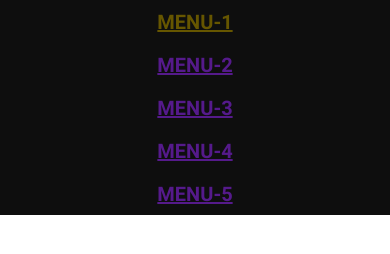
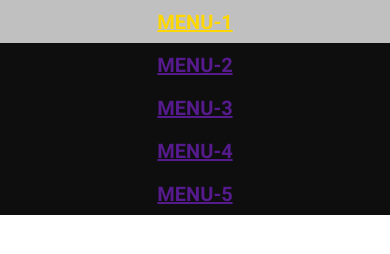
Before and after one commit to wiktornobis/nav_sass, a website: page index.html in a window 390 px wide. Drawn offline with Linux system fonts and the light colour scheme.

Commit message:
completed project

```diff
--- a/src/sass/utils/mixins.scss
+++ b/src/sass/utils/mixins.scss
@@ -1,8 +1,8 @@
-@use "sass:map";
-@use "sass:color";
+@use 'sass:map';
+@use 'sass:color';
 @import "../variables";
 
-@mixin font-face($family, $font-file, $path: $font-path){
+@mixin font-face($family, $font-file, $path: $font-path) {
   font-family: $family;
   src: url('#{$path}#{$font-file}.woff2') format('woff2'),
   url('#{$path}#{$font-file}.woff') format('woff');
@@ -10,34 +10,38 @@
   font-style: normal;
 }
 
-@mixin mq($breakpoint){
+
+@mixin mq($breakpoint) {
   $bp-value: map.get($grid-breakpoints, $breakpoint);
 
   @if $bp-value==null {
     $bp-value: 0;
-    @error "Breakpoint: #{$breakpoint} is undefinied. Check variables.sccs and $grid-breakpoints map for correct value"
+    @warn "Breakpoint: #{$breakpoint} is undefined. Check variables.scss and $grid-breakpoints map for correct value";
   }
 
-  @media only screen and (min-width: $bp-value){
+  @media only screen and (min-width: $bp-value) {
     @content;
-
   }
 }
+
+
 @mixin link-action($color: red, $bg-color: blue) {
-
   &:link {
     color: darken($color, 30%);
     background: darken($bg-color, 70%);
     @content;
   }
+
   &:visited {
     @content;
   }
+
   &:hover {
+    color: $color;
+    background: $bg-color;
     @content;
-    color: darken($color, 30%);
+  }
 
-  }
   &:active {
     @content;
   }
```
Also changed, not shown: src/css/main.css, 1 other file.
